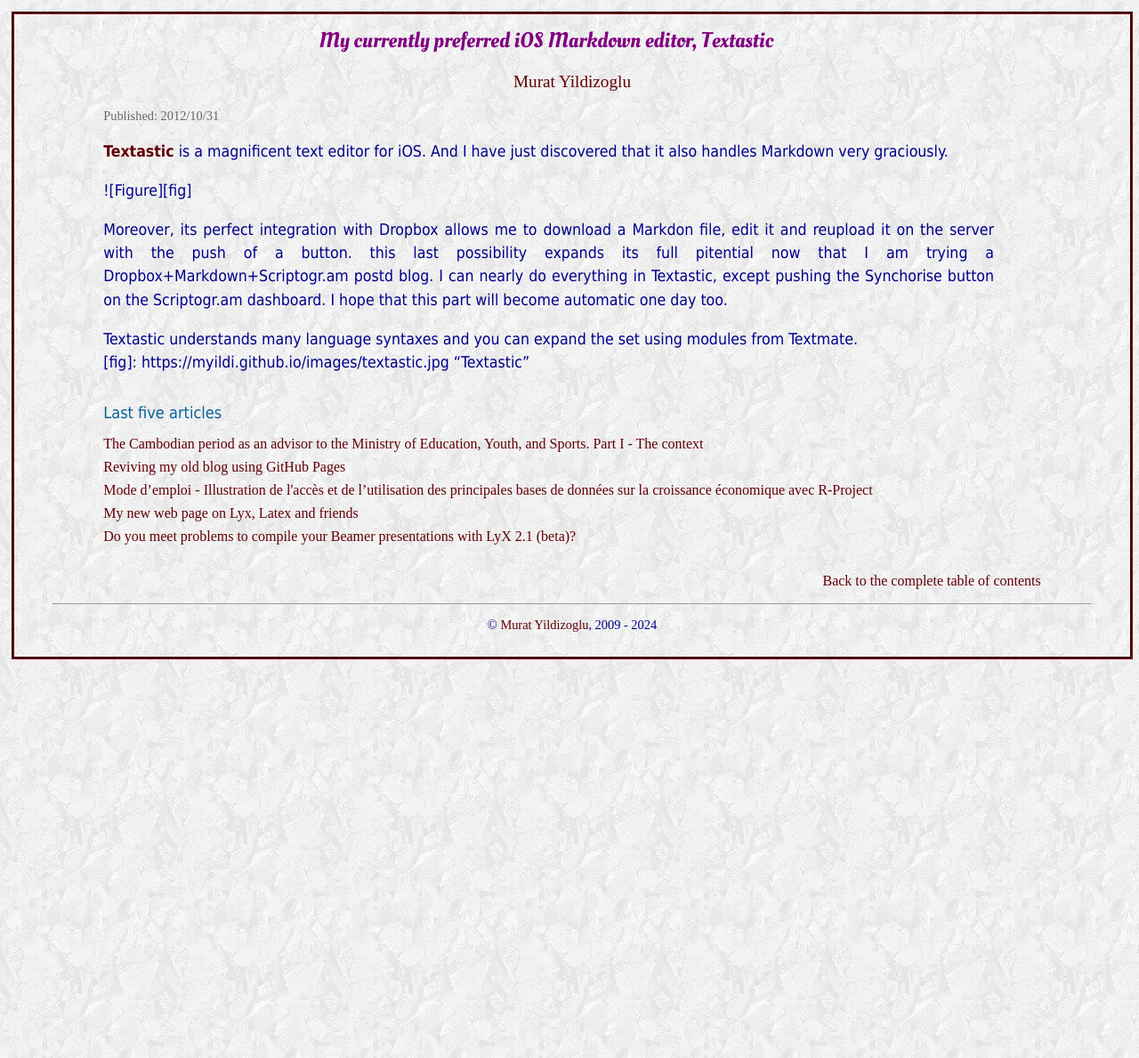
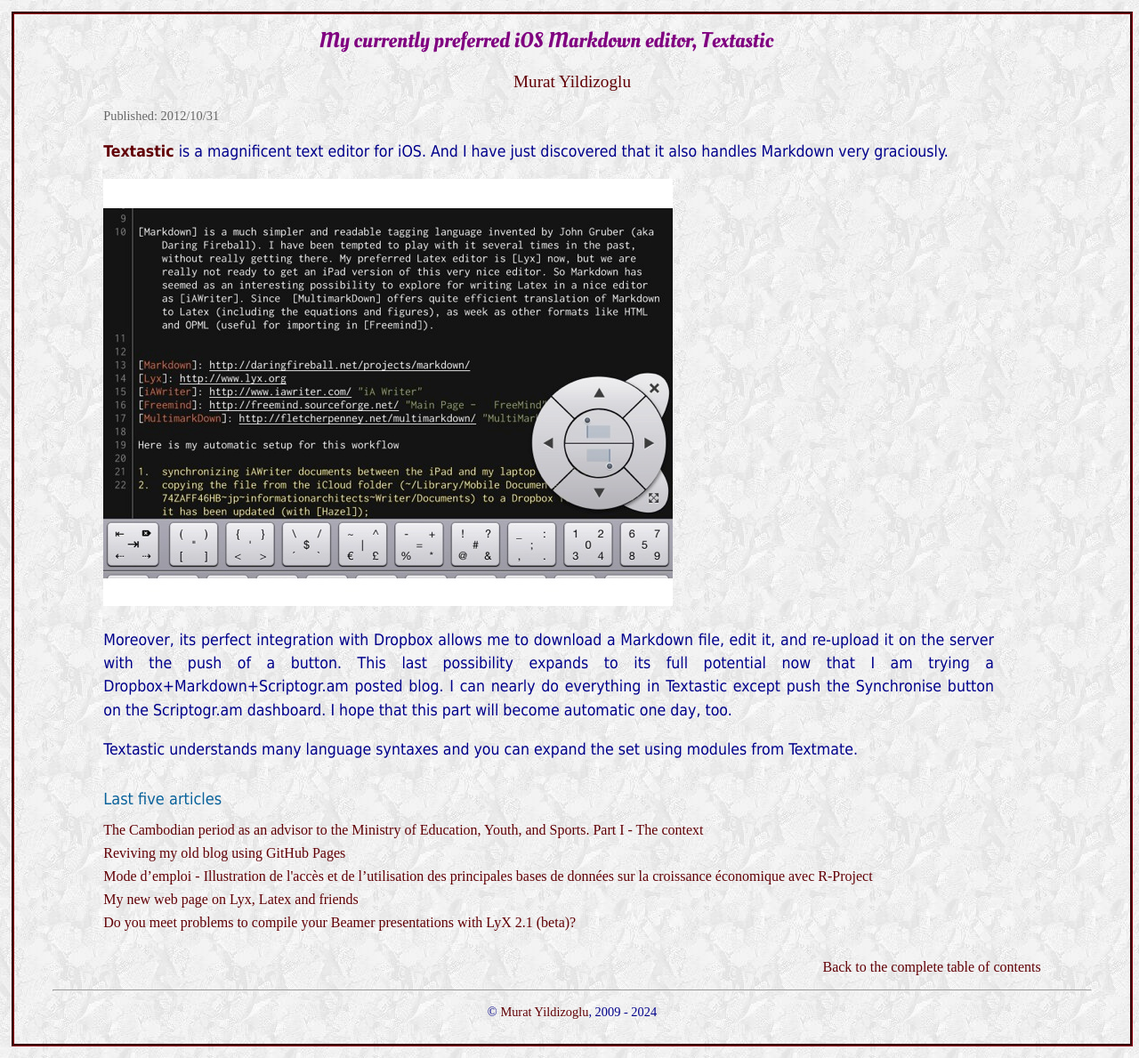
Before and after one commit to myildi/myildi.github.io, a Jekyll site: the page built from _posts/2012-10-31-textastic.md, in a window 1280 px wide. Shown: the whole page at 89% size. Built offline with Jekyll 4.4.1, drawn with Linux system fonts in a browser that asks for light colours.

Commit message:
Update 2012-10-31-textastic.md

```diff
--- a/_posts/2012-10-31-textastic.md
+++ b/_posts/2012-10-31-textastic.md
@@ -4,9 +4,8 @@
 ---
 **[Textastic](http://www.textasticapp.com)** is a magnificent text editor for iOS. And I have just discovered that it also handles Markdown very graciously.
 
-![Figure][fig]
+![Textastic](/images/textastic.jpg)
 
-Moreover, its perfect integration with Dropbox allows me to download a Markdon file, edit it and reupload it on the server with the push of a button. this last possibility expands its full pitential now that I am trying a Dropbox+Markdown+Scriptogr.am postd blog. I can nearly do everything in Textastic, except pushing the Synchorise button on the Scriptogr.am dashboard. I hope that this part will become automatic one day too.
+Moreover, its perfect integration with Dropbox allows me to download a Markdown file, edit it, and re-upload it on the server with the push of a button. This last possibility expands to its full potential now that I am trying a Dropbox+Markdown+Scriptogr.am posted blog. I can nearly do everything in Textastic except push the Synchronise button on the Scriptogr.am dashboard. I hope that this part will become automatic one day, too.
 
 Textastic understands many language syntaxes and you can expand the set using modules from Textmate.
-[fig]: {{ site.image_path }}textastic.jpg "Textastic"
```
